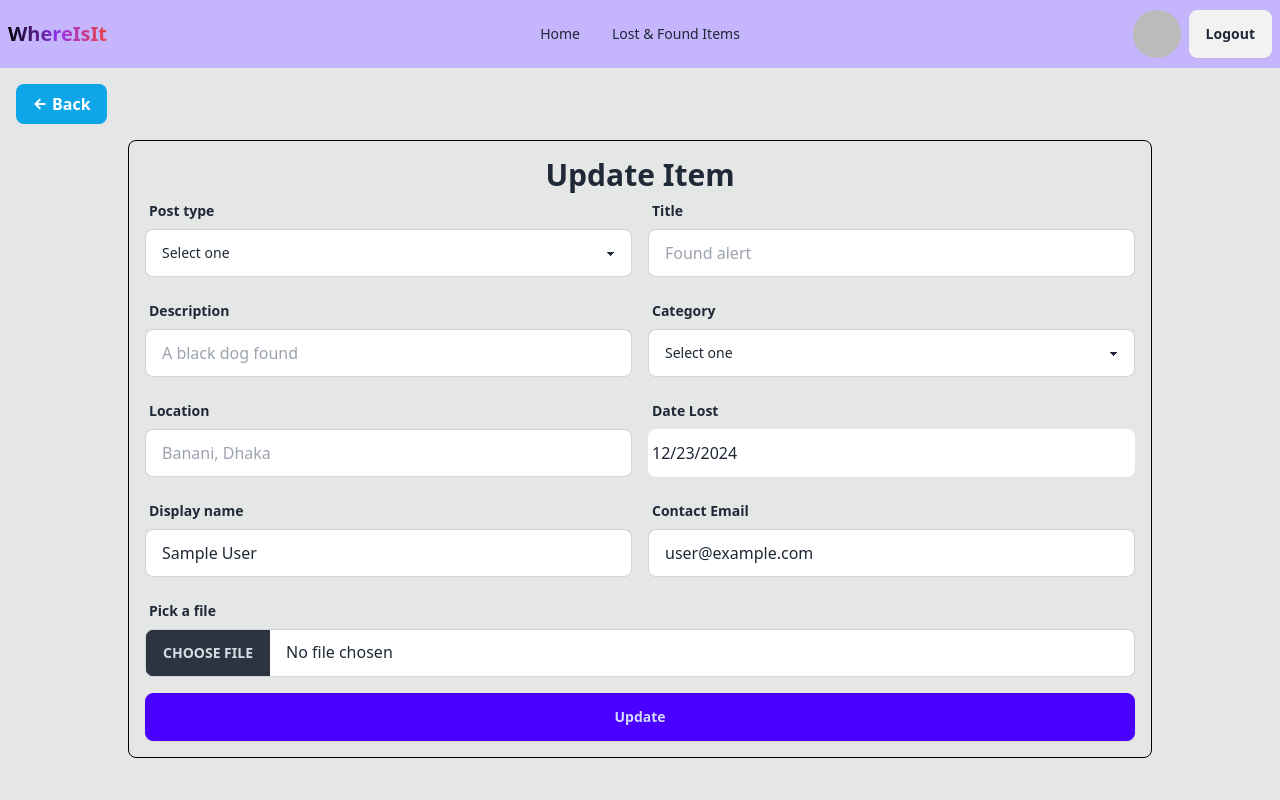
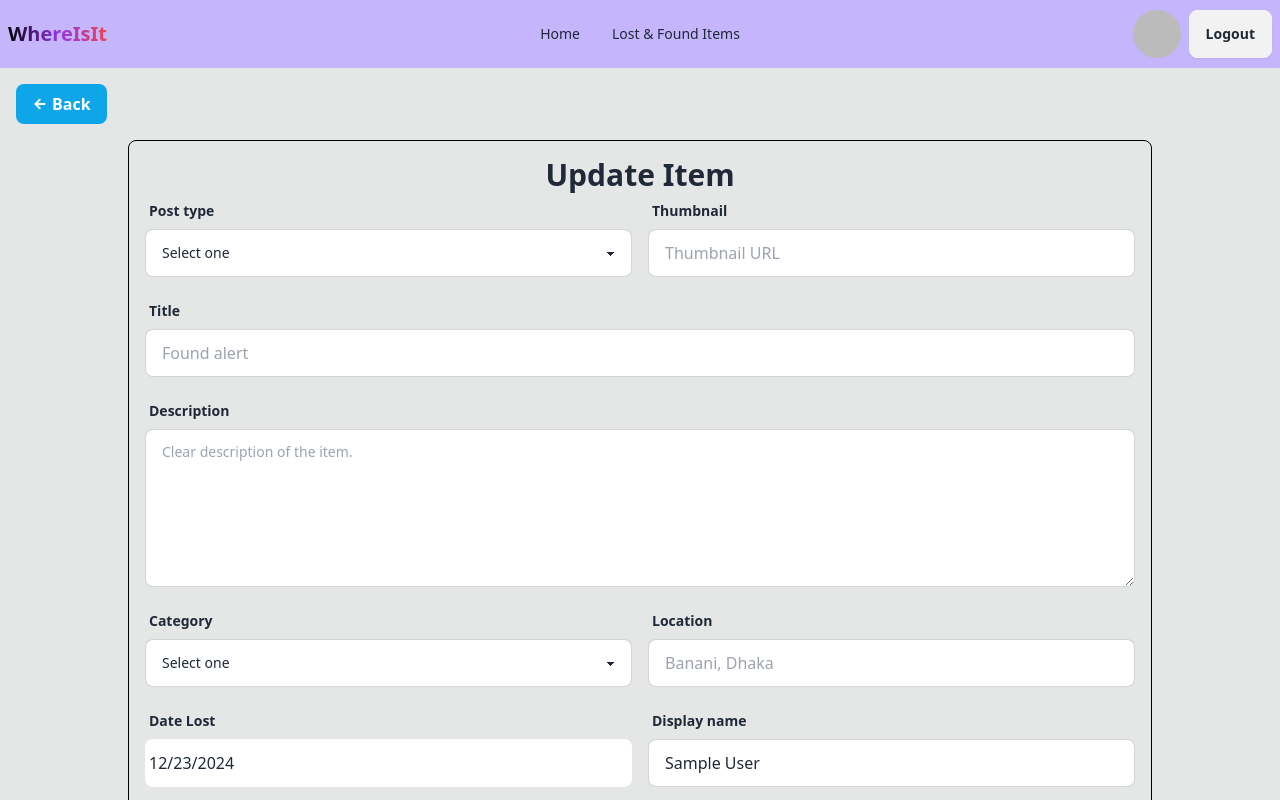
Before and after one commit to sakib-333/whereisit-client, a React (Vite) app: page /updateItems/1 in a window 1280 px wide. Shown: the top 800 px of the page. Built offline with nearby package versions, Linux system fonts and the light colour scheme; no server answers; sample sign-in values are in the browser's storage.

Commit message:
Update inputs fields.

```diff
--- a/src/pages/AddLostAndFoundItemPage.jsx
+++ b/src/pages/AddLostAndFoundItemPage.jsx
@@ -47,10 +47,25 @@ const AddLostAndFoundItemPage = () => {
               <option value="found">Found</option>
             </select>
           </label>
-          {/* Post type start */}
+          {/* Post type end */}
+
+          {/* Thumbnail start */}
+          <label className="form-control w-full">
+            <div className="label">
+              <span className="label-text font-bold">Thumbnail</span>
+            </div>
+            <input
+              type="text"
+              name="thumbnail"
+              placeholder="Thumbnail URL"
+              required
+              className="input input-bordered w-full"
+            />
+          </label>
+          {/* Thumbnail end */}
 
           {/* Title start */}
-          <label className="form-control w-full">
+          <label className="form-control w-full lg:col-span-2">
             <div className="label">
               <span className="label-text font-bold">Title</span>
             </div>
@@ -65,17 +80,18 @@ const AddLostAndFoundItemPage = () => {
           {/* Title end */}
 
           {/* Description start */}
-          <label className="form-control w-full">
+          <label className="form-control w-full lg:col-span-2">
             <div className="label">
               <span className="label-text font-bold">Description</span>
             </div>
-            <input
+            <textarea
+              rows={5}
               type="text"
               name="description"
               required
-              placeholder="A black dog found"
-              className="input input-bordered w-full"
-            />
+              placeholder="Clear description of the item."
+              className="textarea textarea-bordered w-full"
+            ></textarea>
           </label>
           {/* Description end */}
 
@@ -163,19 +179,6 @@ const AddLostAndFoundItemPage = () => {
             />
           </label>
           {/* Email end */}
-          {/* Thumbnail start */}
-          <label className="form-control w-full lg:col-span-2">
-            <div className="label">
-              <span className="label-text font-bold">Pick a file</span>
-            </div>
-            <input
-              type="file"
-              name="thumbnail"
-              required
-              className="file-input file-input-bordered w-full"
-            />
-          </label>
-          {/* Thumbnail end */}
 
           <button
             type="submit"
--- a/src/pages/UpdateItemPage.jsx
+++ b/src/pages/UpdateItemPage.jsx
@@ -46,10 +46,25 @@ const UpdateItemPage = () => {
               <option value="found">Found</option>
             </select>
           </label>
-          {/* Post type start */}
+          {/* Post type end */}
+
+          {/* Thumbnail start */}
+          <label className="form-control w-full">
+            <div className="label">
+              <span className="label-text font-bold">Thumbnail</span>
+            </div>
+            <input
+              type="text"
+              name="thumbnail"
+              placeholder="Thumbnail URL"
+              required
+              className="input input-bordered w-full"
+            />
+          </label>
+          {/* Thumbnail end */}
 
           {/* Title start */}
-          <label className="form-control w-full">
+          <label className="form-control w-full lg:col-span-2">
             <div className="label">
               <span className="label-text font-bold">Title</span>
             </div>
@@ -64,17 +79,18 @@ const UpdateItemPage = () => {
           {/* Title end */}
 
           {/* Description start */}
-          <label className="form-control w-full">
+          <label className="form-control w-full lg:col-span-2">
             <div className="label">
               <span className="label-text font-bold">Description</span>
             </div>
-            <input
+            <textarea
+              rows={5}
               type="text"
               name="description"
               required
-              placeholder="A black dog found"
-              className="input input-bordered w-full"
-            />
+              placeholder="Clear description of the item."
+              className="textarea textarea-bordered w-full"
+            ></textarea>
           </label>
           {/* Description end */}
 
@@ -162,19 +178,6 @@ const UpdateItemPage = () => {
             />
           </label>
           {/* Email end */}
-          {/* Thumbnail start */}
-          <label className="form-control w-full lg:col-span-2">
-            <div className="label">
-              <span className="label-text font-bold">Pick a file</span>
-            </div>
-            <input
-              type="file"
-              name="thumbnail"
-              required
-              className="file-input file-input-bordered w-full"
-            />
-          </label>
-          {/* Thumbnail end */}
 
           <button
             type="submit"
```
